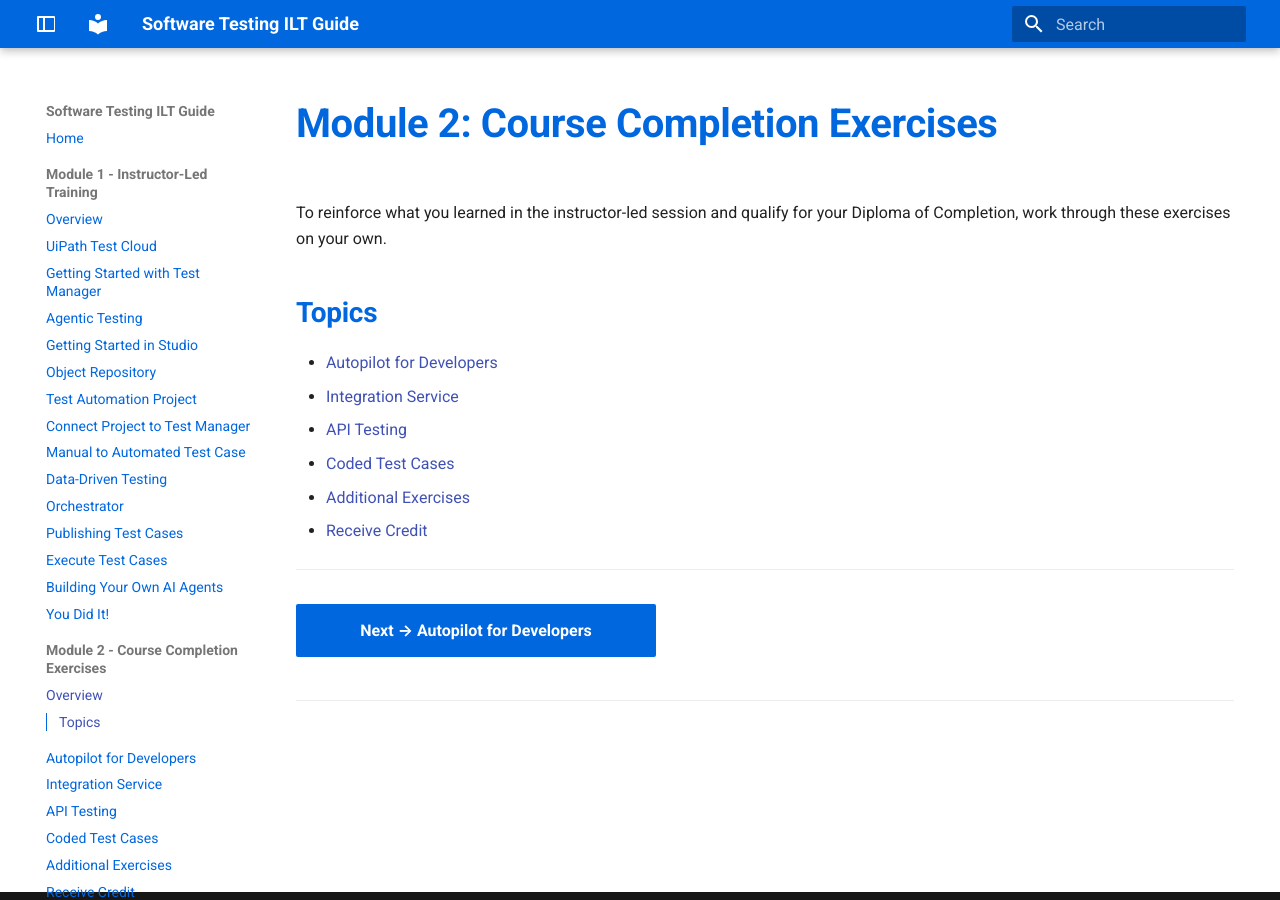
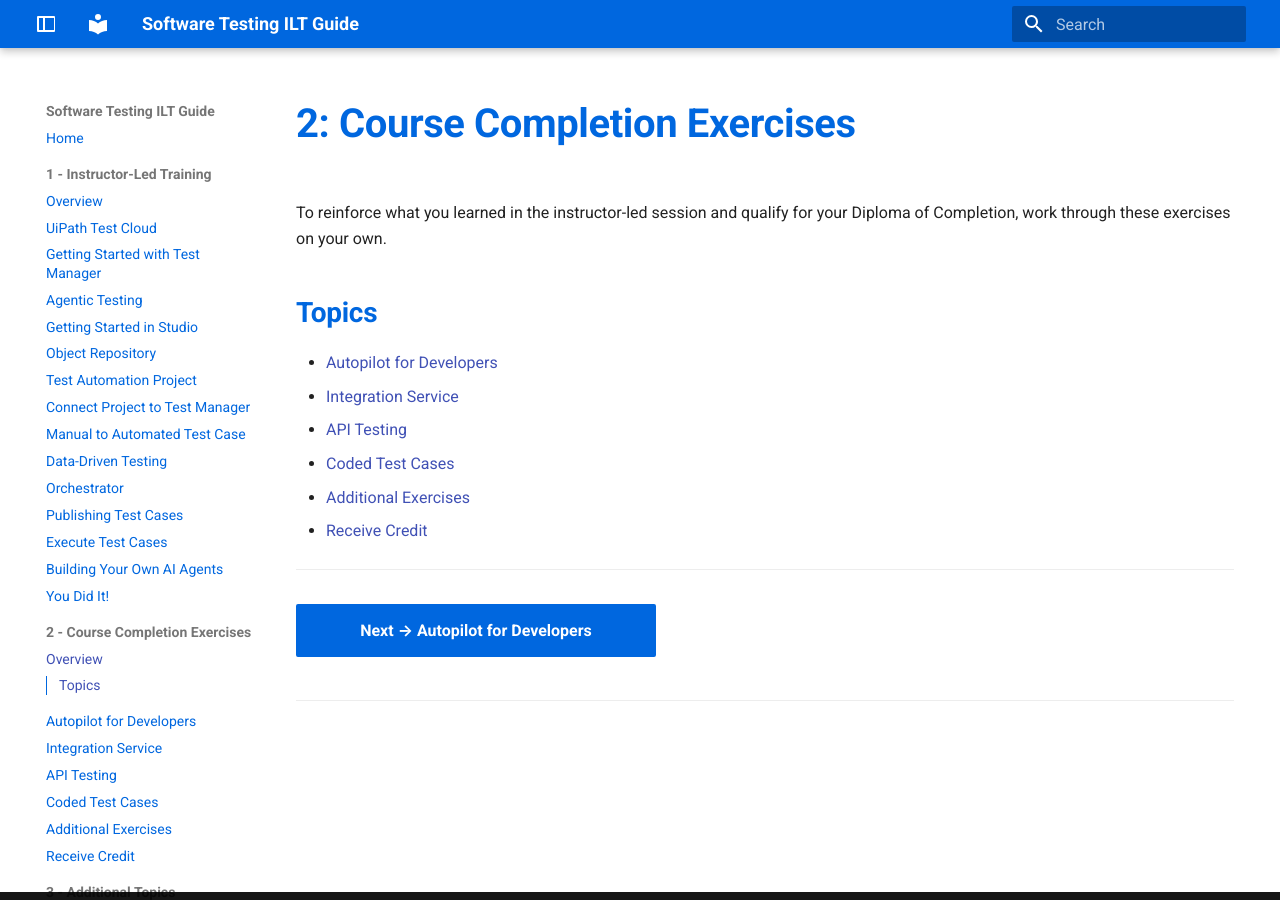
Before and after one commit to MeeraKay/software-testing-ilt-guide, an MkDocs documentation site: the page built from docs/module-2-course-completion-exercises/index.md, in a window 1280 px wide. Built offline with MkDocs 1.6.1 and Material for MkDocs 9.7.7, drawn with Linux system fonts in a browser that asks for light colours; a script that is not in the unit is left out.

Commit message:
Remove "Module" word from titles
Drop "Module" from the three top-level page headers and nav labels
so titles read as "1: Instructor-Led Training", "2: Course Completion
Exercises", "3: Additional Topics".

```diff
--- a/docs/module-2-course-completion-exercises/index.md
+++ b/docs/module-2-course-completion-exercises/index.md
@@ -1,4 +1,4 @@
-# Module 2: Course Completion Exercises
+# 2: Course Completion Exercises
 
 To reinforce what you learned in the instructor-led session and qualify for your Diploma of Completion, work through these exercises on your own.
 
--- a/mkdocs.yml
+++ b/mkdocs.yml
@@ -49,7 +49,7 @@
 
 nav:
   - Home: index.md
-  - Module 1 - Instructor-Led Training:
+  - 1 - Instructor-Led Training:
     - Overview: module-1-instructor-led-training/index.md
     - UiPath Test Cloud: module-1-instructor-led-training/00-uipath-test-cloud.md
     - Getting Started with Test Manager: module-1-instructor-led-training/01-getting-started-test-manager.md
@@ -65,7 +65,7 @@
     - Execute Test Cases: module-1-instructor-led-training/11-execute-test-cases.md
     - Building Your Own AI Agents: module-1-instructor-led-training/12-building-your-own-ai-agents.md
     - You Did It!: module-1-instructor-led-training/you-did-it.md
-  - Module 2 - Course Completion Exercises:
+  - 2 - Course Completion Exercises:
     - Overview: module-2-course-completion-exercises/index.md
     - Autopilot for Developers: module-2-course-completion-exercises/01-autopilot-for-developers.md
     - Integration Service: module-2-course-completion-exercises/02-integration-service.md
@@ -73,7 +73,7 @@
     - Coded Test Cases: module-2-course-completion-exercises/04-coded-test-cases.md
     - Additional Exercises: module-2-course-completion-exercises/05-additional-exercises.md
     - Receive Credit: module-2-course-completion-exercises/you-did-it.md
-  - Module 3 - Additional Topics:
+  - 3 - Additional Topics:
     - Overview: module-3-additional-topics/index.md
     - Introduction to Software Testing Concepts: module-3-additional-topics/01-introduction-to-software-testing-concepts.md
     - ALM Tools Integration - Test Manager Connect: module-3-additional-topics/02-alm-tools-integration.md
```
Also changed, not shown: docs/module-1-instructor-led-training/index.md (+1 -1 lines), docs/module-3-additional-topics/index.md (+1 -1 lines).
